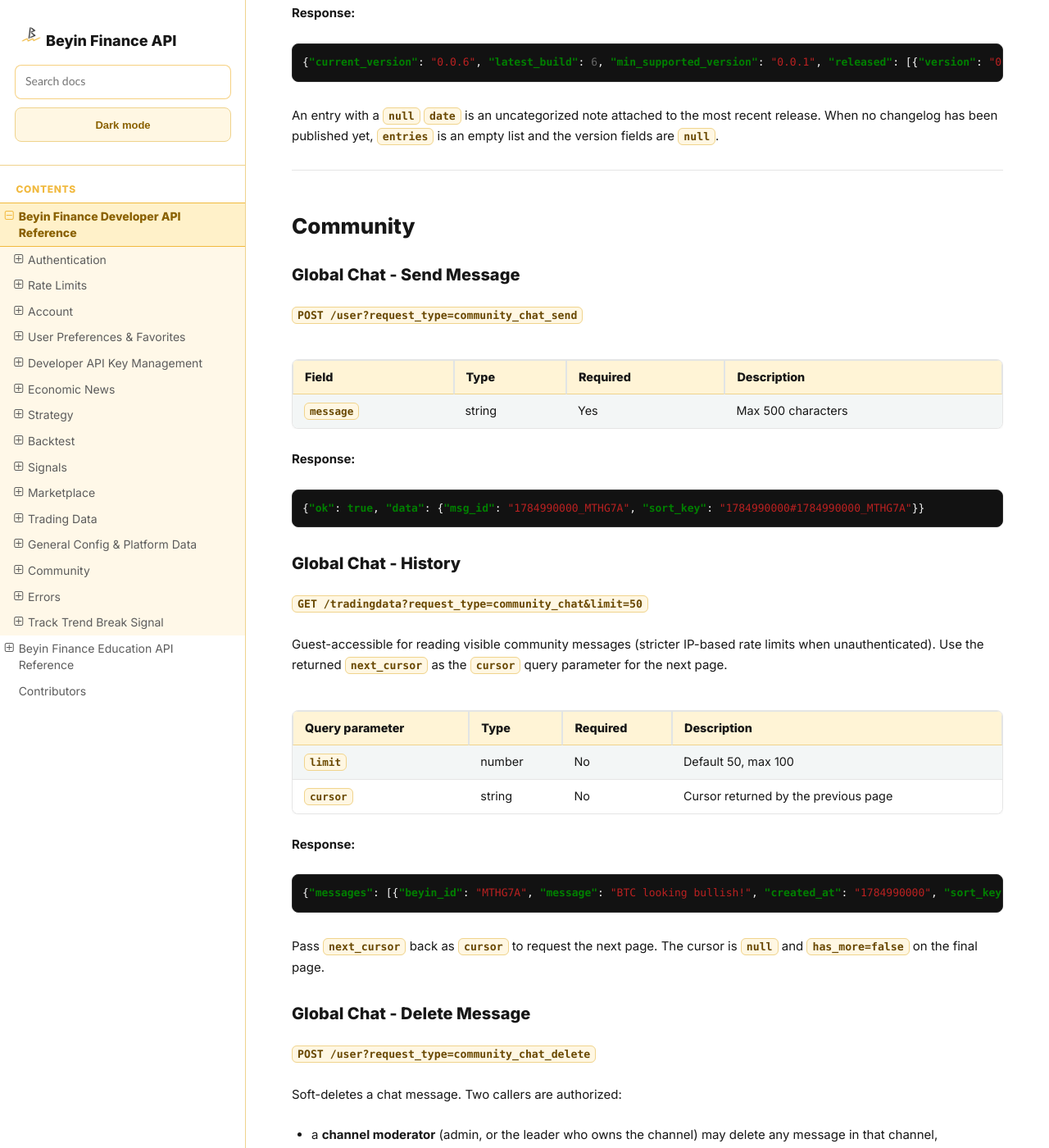
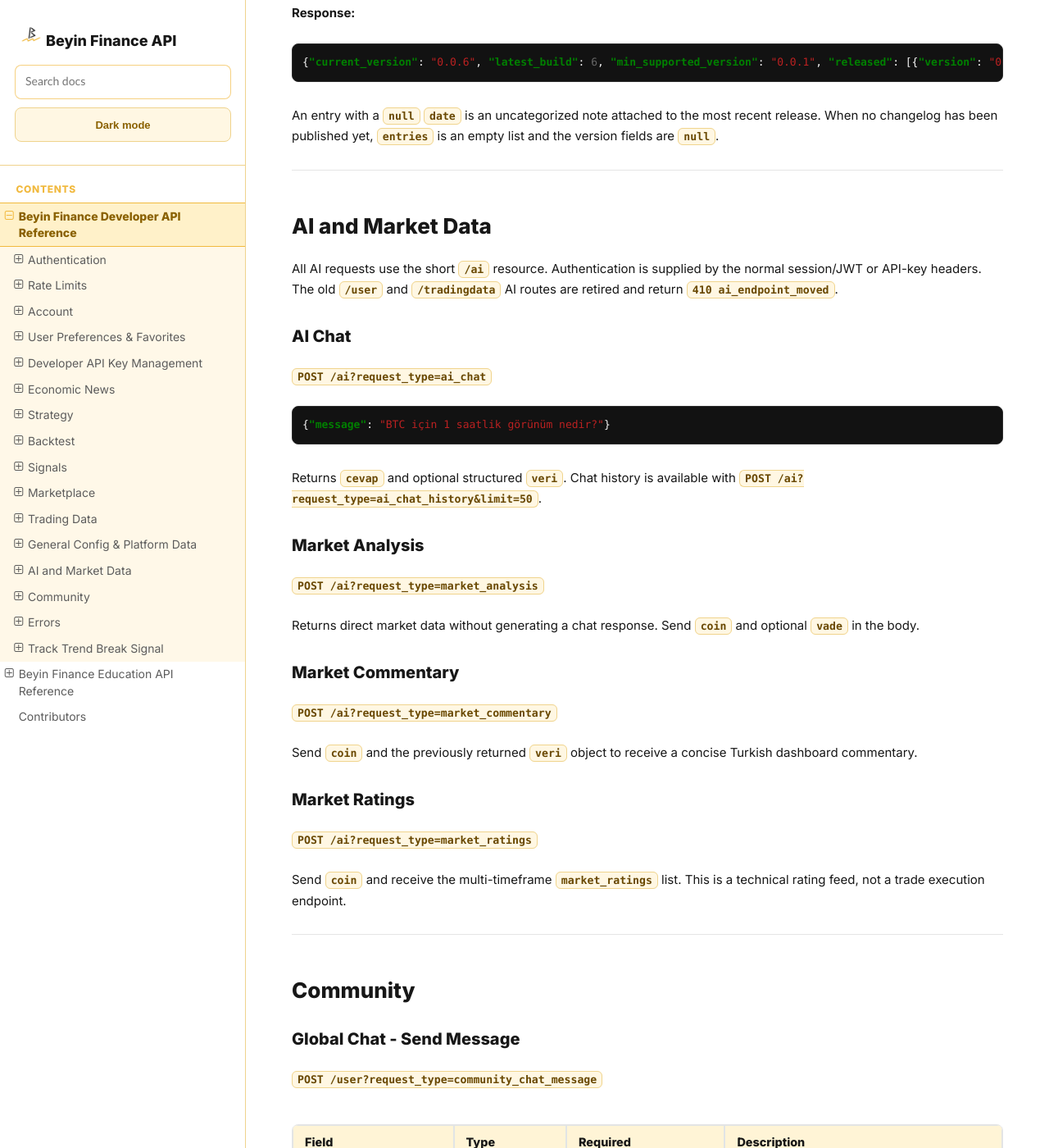
Before and after one commit to jnrbrain/Beyin-Finance, a Sphinx documentation site: the page built from docs/endpoints.md, in a window 1280 px wide and 1400 px high, scrolled down 58410 px. Shown: the whole window at 82% size. Built offline with Sphinx 7.4.7 and the Read the Docs theme 3.1.0, drawn with Linux system fonts in a browser that asks for light colours.

Commit message:
document canonical chat endpoints
Publish the unified AI and community chat request names and keep the public operation contract aligned with the live router.

````diff
--- a/docs/endpoints.md
+++ b/docs/endpoints.md
@@ -2348,11 +2348,51 @@
 
 ---
 
+## AI and Market Data
+
+All AI requests use the short `/ai` resource. Authentication is supplied by
+the normal session/JWT or API-key headers. The old `/user` and `/tradingdata`
+AI routes are retired and return `410 ai_endpoint_moved`.
+
+### AI Chat
+
+`POST /ai?request_type=ai_chat`
+
+```json
+{"message": "BTC için 1 saatlik görünüm nedir?"}
+```
+
+Returns `cevap` and optional structured `veri`. Chat history is available with
+`POST /ai?request_type=ai_chat_history&limit=50`.
+
+### Market Analysis
+
+`POST /ai?request_type=market_analysis`
+
+Returns direct market data without generating a chat response. Send `coin` and
+optional `vade` in the body.
+
+### Market Commentary
+
+`POST /ai?request_type=market_commentary`
+
+Send `coin` and the previously returned `veri` object to receive a concise
+Turkish dashboard commentary.
+
+### Market Ratings
+
+`POST /ai?request_type=market_ratings`
+
+Send `coin` and receive the multi-timeframe `market_ratings` list. This is a
+technical rating feed, not a trade execution endpoint.
+
+---
+
 ## Community
 
 ### Global Chat - Send Message
 
-`POST /user?request_type=community_chat_send`
+`POST /user?request_type=community_chat_message`
 
 | Field | Type | Required | Description |
 |-------|------|----------|-------------|
````
Also changed, not shown: other parts of docs/endpoints.md (+1 -1 lines), 1 other file.
